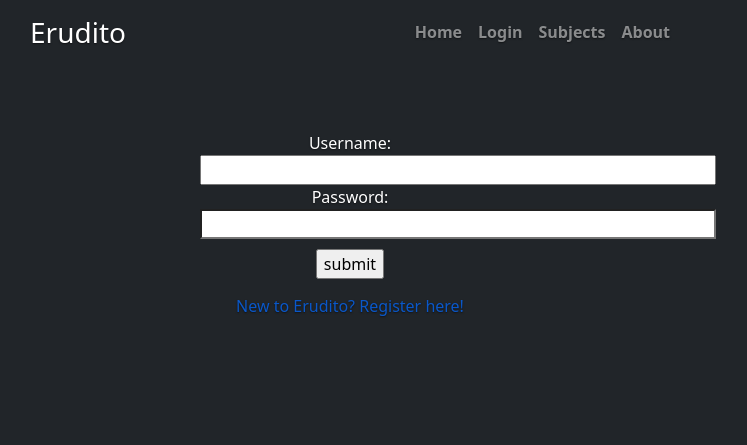
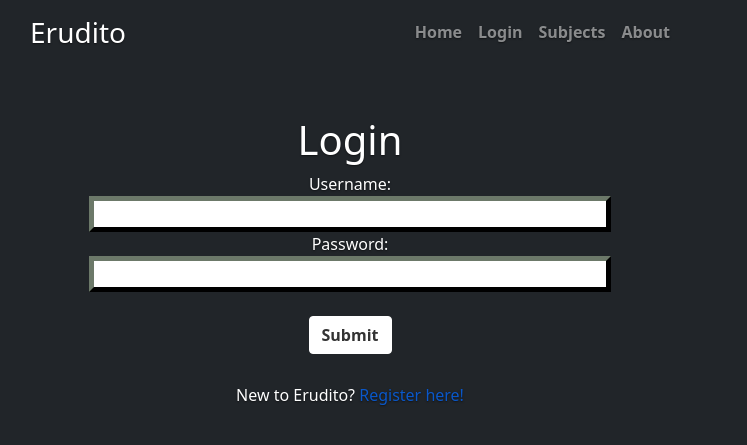
Before and after one commit to JmacCl/Erudito, a Django app: page /login/ in a window 1280 px wide. Shown: the top 445 px of the page, without its empty margins (290-1037 px from the left). Run offline with Django 3.2, Linux system fonts and the light colour scheme; some libraries are stand-ins or nearby versions.

```diff
--- a/static/erudito/cover.css
+++ b/static/erudito/cover.css
@@ -83,3 +83,7 @@ body {
     grid-template-columns: auto;
     padding: 10px;
 }
+
+.input-look{
+    border: 5px outset #212520;
+}
--- a/templates/erudito/login.html
+++ b/templates/erudito/login.html
@@ -1,9 +1,5 @@
 {% extends 'erudito/base.html' %}
 {% load static %}
-
-{% block head_block %}
-    <link href="{% static 'erudito/signIn.css' %}" rel="stylesheet">
-{% endblock %}
 
 {% block title_block %}
     Sign In
@@ -12,22 +8,24 @@
 {% block body_block %}
 
 <body class="text-center">
-
-<main class="form-signin">
-  <form id="login_form" method="post" action="{% url 'eruditoapp:login' %}">
-      {% csrf_token %}
-      Username: <input type="text" name="username" value="" size="50" />
-      <br />
-      Password: <input type="password" name="password" value="" size="50" />
-      <br />
-      <input type="submit" value="submit" />
-  </form>
-</main>
+        <h1>Login</h1>
+        <form id="login_form" method="post" action="{% url 'eruditoapp:login' %}">
+            {% csrf_token %}
+            Username:<br>
+            <input class="input-look" type="text" name="username" value="" size="50" />
+            <br>
+            Password:
+            <br>
+            <input class="input-look" type="password" name="password" value="" size="50" />
+            <br>
+            <br>
+            <input class="btn  btn-secondary fw-bold border-white bg-white" type="submit" value="Submit" />
+        </form>
 {% if message %}
 <p>{{ message }}</p>
 {% endif %}
-
-<p class="register-link"> <a href= "{% url 'eruditoapp:register' %}"> New to Erudito? Register here! </a></p>
+    <br>
+<p class="register-link"> New to Erudito? <a href= "{% url 'eruditoapp:register' %}"> Register here! </a></p>
 
 
 </body>
```
Also changed, not shown: templates/erudito/register.html (+19 -4 lines).
